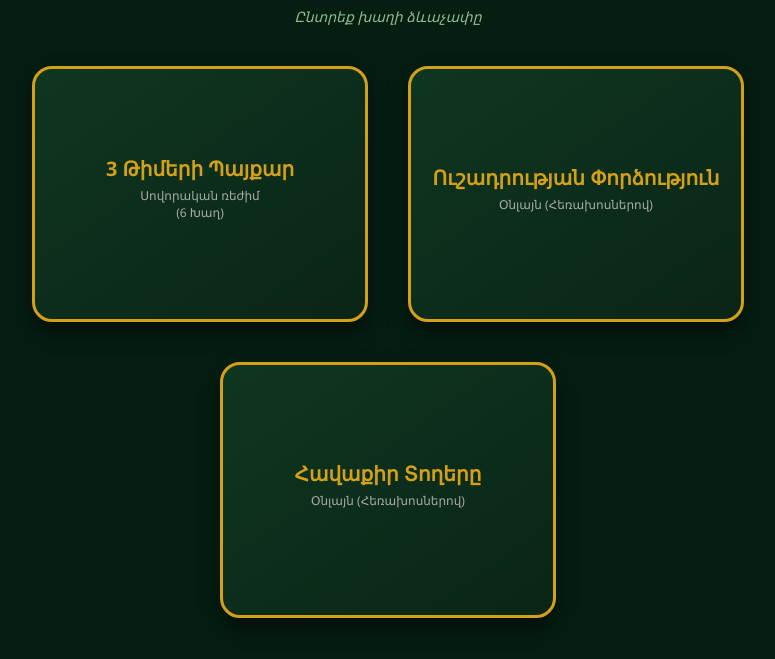
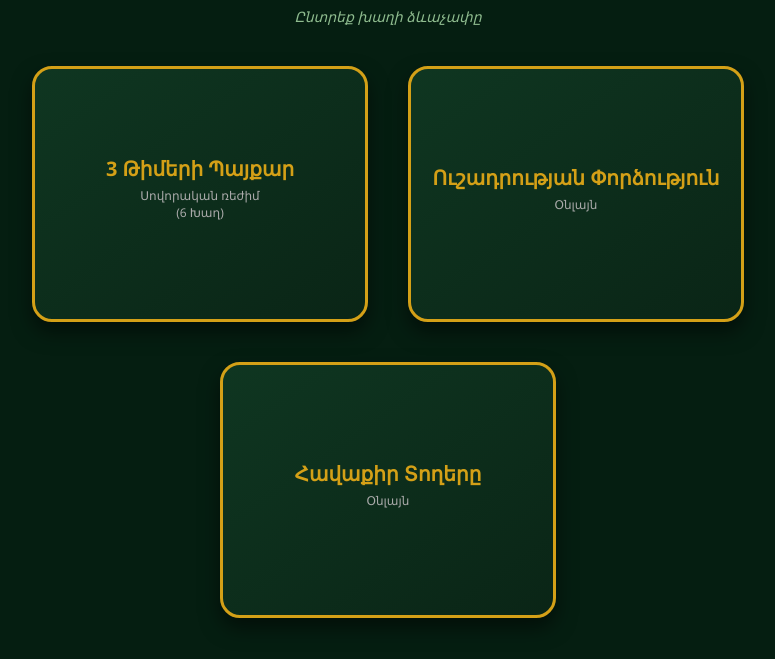
Before and after one commit to emanuelagjoyan/tumanyan, a plain HTML site: page index.html in a window 1280 px wide. Shown: the part 67-726 px from the top of the page, without its empty margins (252-1027 px from the left). Drawn offline with Linux system fonts and the light colour scheme.

Commit message:
Update online section text in index.html

```diff
--- a/index.html
+++ b/index.html
@@ -165,11 +165,11 @@
             </div>
             <div class="main-card" onclick="openOnlinePortal('solo')">
                 <h2>Ուշադրության Փորձություն</h2>
-                <p>Օնլայն (Հեռախոսներով)</p>
+                <p>Օնլայն </p>
             </div>
             <div class="main-card" onclick="openOnlinePortal('sequence')">
                 <h2>Հավաքիր Տողերը</h2>
-                <p>Օնլայն (Հեռախոսներով)</p>
+                <p>Օնլայն </p>
             </div>
         </div>
     </div>
```
